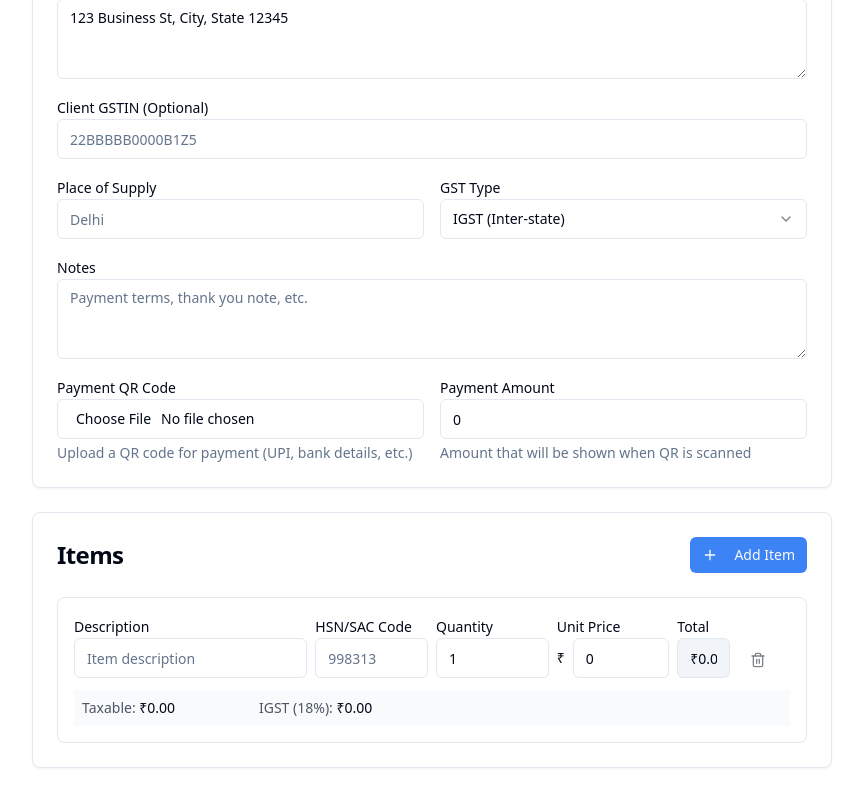
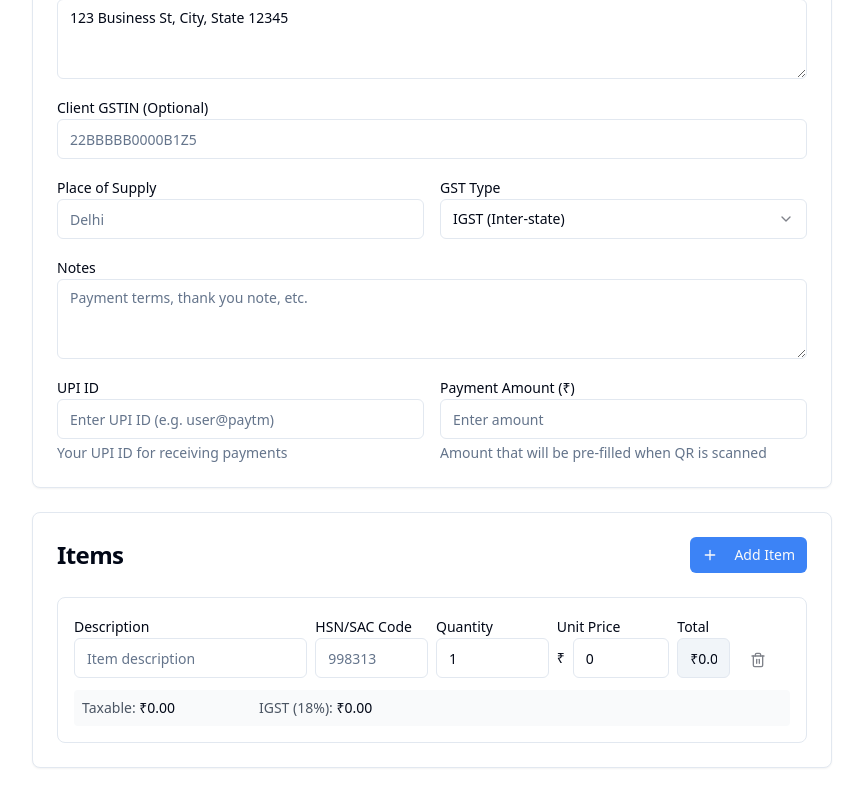
Before and after one commit to arpanmukherjee2006/invomitra, a React (Vite) app: page /invoice/new in a window 1280 px wide. Shown: the part 1272-2072 px from the top of the page, without its empty margins (0-863 px from the left). Built offline with nearby package versions, Linux system fonts and the light colour scheme.

Commit message:
feat: Implement UPI QR code generation

```diff
--- a/package.json
+++ b/package.json
@@ -41,6 +41,7 @@
     "@radix-ui/react-tooltip": "^1.1.4",
     "@supabase/supabase-js": "^2.53.0",
     "@tanstack/react-query": "^5.56.2",
+    "@types/qrcode": "^1.5.5",
     "@types/uuid": "^10.0.0",
     "class-variance-authority": "^0.7.1",
     "clsx": "^2.1.1",
@@ -52,6 +53,7 @@
     "jspdf": "^3.0.1",
     "lucide-react": "^0.462.0",
     "next-themes": "^0.3.0",
+    "qrcode": "^1.5.4",
     "react": "^18.3.1",
     "react-day-picker": "^8.10.1",
     "react-dom": "^18.3.1",
--- a/src/components/Invoice/InvoiceForm.tsx
+++ b/src/components/Invoice/InvoiceForm.tsx
@@ -81,8 +81,9 @@ const InvoiceForm = ({ initialInvoice }: InvoiceFormProps) => {
     cgst_rate: 9,
     sgst_rate: 9,
     igst_rate: 18,
-    payment_qr: '', // For payment QR code
+    payment_qr: '', // For generated payment QR code
     payment_amount: 0, // Amount for QR code payment
+    upi_id: '', // UPI ID for QR generation
   });
 
   const [companyInfo, setCompanyInfo] = useState<CompanyInfo>({
@@ -157,6 +158,7 @@ const InvoiceForm = ({ initialInvoice }: InvoiceFormProps) => {
         igst_rate: initialInvoice.igst_rate || 18,
         payment_qr: initialInvoice.payment_qr || '',
         payment_amount: initialInvoice.payment_amount || 0,
+        upi_id: initialInvoice.upi_id || '',
       });
 
       // Set company info from client data
@@ -243,6 +245,7 @@ const InvoiceForm = ({ initialInvoice }: InvoiceFormProps) => {
           igst_rate: 18,
           payment_qr: '',
           payment_amount: 0,
+          upi_id: '',
         });
 
         setSelectedClientId('1');
@@ -283,6 +286,43 @@ const InvoiceForm = ({ initialInvoice }: InvoiceFormProps) => {
     } catch (error: any) {
       toast.error('Failed to fetch invoice');
       navigate('/dashboard');
+    }
+  };
+
+  // Generate UPI QR Code
+  const generateUPIQR = async (upiId: string, amount: number) => {
+    if (!upiId || amount <= 0) {
+      return '';
+    }
+
+    try {
+      const upiUrl = `upi://pay?pa=${upiId}&am=${amount}&cu=INR`;
+      const qrDataUrl = await QRCode.toDataURL(upiUrl, {
+        width: 256,
+        margin: 2,
+        color: {
+          dark: '#000000',
+          light: '#FFFFFF'
+        }
+      });
+      return qrDataUrl;
+    } catch (error) {
+      console.error('Error generating QR code:', error);
+      toast.error('Failed to generate QR code');
+      return '';
+    }
+  };
+
+  // Handle UPI ID and amount changes
+  const handleUPIChange = async (field: 'upi_id' | 'payment_amount', value: string | number) => {
+    const updatedData = { ...invoiceData, [field]: value };
+    setInvoiceData(updatedData);
+
+    if (updatedData.upi_id && updatedData.payment_amount > 0) {
+      const qrCode = await generateUPIQR(updatedData.upi_id, updatedData.payment_amount);
+      setInvoiceData(prev => ({ ...prev, payment_qr: qrCode }));
+    } else {
+      setInvoiceData(prev => ({ ...prev, payment_qr: '' }));
     }
   };
 
@@ -846,60 +886,60 @@ const InvoiceForm = ({ initialInvoice }: InvoiceFormProps) => {
 
                 <div className="grid grid-cols-2 gap-4">
                   <div>
-                    <Label htmlFor="payment_qr">Payment QR Code</Label>
+                    <Label htmlFor="upi_id">UPI ID</Label>
                     <Input
-                      id="payment_qr"
-                      type="file"
-                      accept="image/*"
-                      onChange={(e) => {
-                        const file = e.target.files?.[0];
-                        if (file) {
-                          const reader = new FileReader();
-                          reader.onload = (e) => {
-                            setInvoiceData(prev => ({ ...prev, payment_qr: e.target?.result as string }));
-                          };
-                          reader.readAsDataURL(file);
-                        }
-                      }}
-                      className="cursor-pointer"
+                      id="upi_id"
+                      type="text"
+                      placeholder="Enter UPI ID (e.g. user@paytm)"
+                      value={invoiceData.upi_id || ''}
+                      onChange={(e) => handleUPIChange('upi_id', e.target.value)}
                     />
-                    {invoiceData.payment_qr && (
-                      <div className="mt-2">
-                        <img
-                          src={invoiceData.payment_qr}
-                          alt="Payment QR Code"
-                          className="w-24 h-24 object-contain border rounded"
-                        />
-                        <Button
-                          variant="outline"
-                          size="sm"
-                          onClick={() => setInvoiceData(prev => ({ ...prev, payment_qr: '' }))}
-                          className="mt-1"
-                        >
-                          Remove QR
-                        </Button>
-                      </div>
-                    )}
                     <p className="text-sm text-muted-foreground mt-1">
-                      Upload a QR code for payment (UPI, bank details, etc.)
+                      Your UPI ID for receiving payments
                     </p>
                   </div>
                   <div>
-                    <Label htmlFor="payment_amount">Payment Amount</Label>
+                    <Label htmlFor="payment_amount">Payment Amount (₹)</Label>
                     <Input
                       id="payment_amount"
                       type="number"
-                      value={invoiceData.payment_amount}
-                      onChange={(e) => setInvoiceData(prev => ({ ...prev, payment_amount: parseFloat(e.target.value) || 0 }))}
-                      placeholder="Enter amount for QR payment"
+                      placeholder="Enter amount"
+                      value={invoiceData.payment_amount || ''}
+                      onChange={(e) => handleUPIChange('payment_amount', parseFloat(e.target.value) || 0)}
                       min="0"
                       step="0.01"
                     />
                     <p className="text-sm text-muted-foreground mt-1">
-                      Amount that will be shown when QR is scanned
+                      Amount that will be pre-filled when QR is scanned
                     </p>
                   </div>
                 </div>
+
+                {invoiceData.payment_qr && (
+                  <div className="mt-4">
+                    <Label>Generated Payment QR Code</Label>
+                    <div className="mt-2 p-4 border rounded-lg bg-gray-50 text-center">
+                      <img
+                        src={invoiceData.payment_qr}
+                        alt="Payment QR Code"
+                        className="w-32 h-32 mx-auto object-contain border rounded"
+                      />
+                      <p className="text-sm text-gray-600 mt-2">
+                        UPI: {invoiceData.upi_id} | Amount: ₹{invoiceData.payment_amount}
+                      </p>
+                      <Button
+                        variant="outline"
+                        size="sm"
+                        onClick={() => {
+                          setInvoiceData(prev => ({ ...prev, payment_qr: '', upi_id: '', payment_amount: 0 }));
+                        }}
+                        className="mt-2"
+                      >
+                        Clear Payment Info
+                      </Button>
+                    </div>
+                  </div>
+                )}
               </CardContent>
             </Card>
 
```
Also changed, not shown: 1 other file (tests, documents, lock files or other folders).
